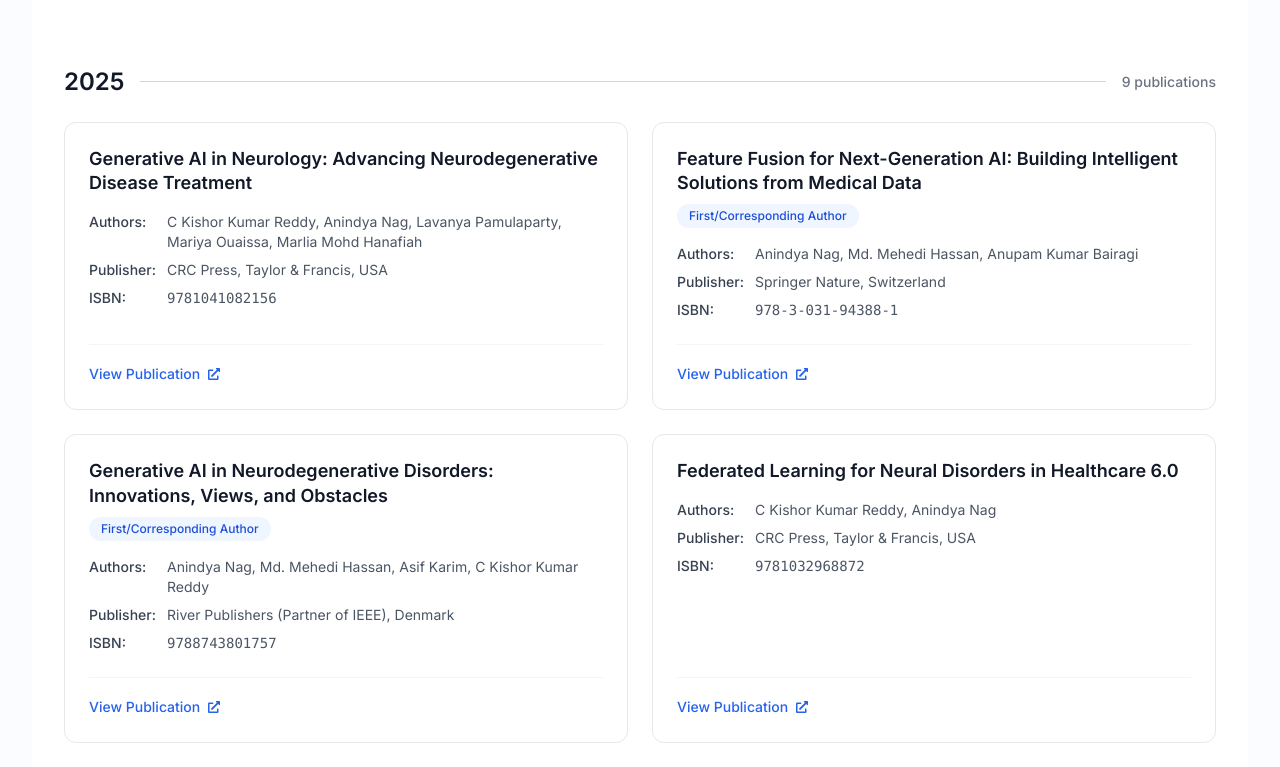
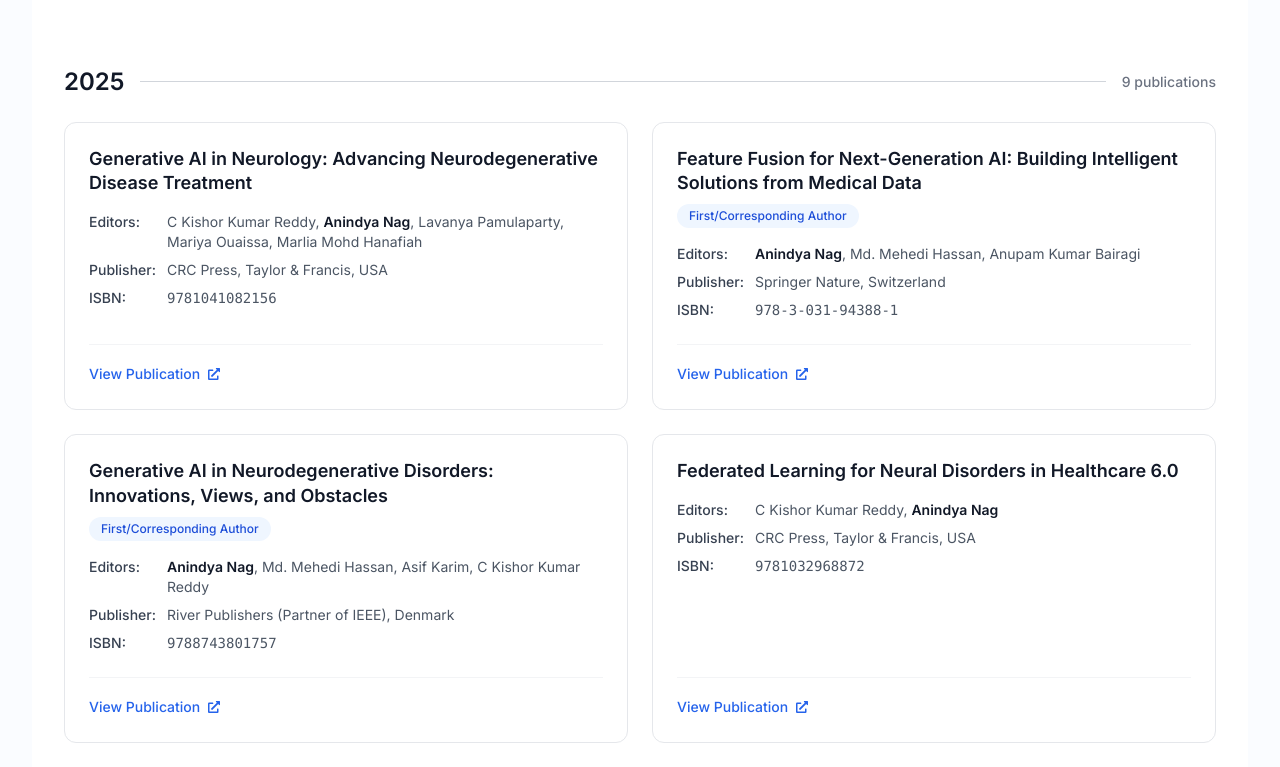
Before and after one commit to shahjalal-mahmud/portfolio-nag-sir, a React (Vite) app: page / in a window 1280 px wide. Shown: the part 4430-5197 px from the top of the page. Built offline with nearby package versions, Linux system fonts and the light colour scheme; no server answers.

Commit message:
Bold name in publications

```diff
--- a/src/components/publications/BookChapters.jsx
+++ b/src/components/publications/BookChapters.jsx
@@ -56,7 +56,14 @@ const BookChapters = () => {
                                                 </div>
 
                                                 <p className="text-sm text-gray-700 mb-4">
-                                                    <span className="font-medium">Authors:</span> {chapter.authors}
+                                                    <span className="font-medium">Authors:</span>{" "}
+                                                    {chapter.authors.split(/(Anindya Nag)/).map((part, idx) =>
+                                                        part === "Anindya Nag" ? (
+                                                            <strong key={idx} className="text-gray-900 font-semibold">Anindya Nag</strong>
+                                                        ) : (
+                                                            part
+                                                        )
+                                                    )}
                                                 </p>
 
                                                 <div className="flex flex-wrap gap-2">
--- a/src/components/publications/ConferenceProceedings.jsx
+++ b/src/components/publications/ConferenceProceedings.jsx
@@ -79,7 +79,15 @@ const ConferenceProceedings = () => {
                                         </div>
                                     )}
 
-                                    <p className="text-sm text-gray-700 mb-4">{item.authors}</p>
+                                    <p className="text-sm text-gray-700 mb-4">
+                                        {item.authors.split(/(Anindya Nag)/).map((part, idx) =>
+                                            part === "Anindya Nag" ? (
+                                                <strong key={idx} className="text-gray-900 font-semibold">Anindya Nag</strong>
+                                            ) : (
+                                                part
+                                            )
+                                        )}
+                                    </p>
 
                                     {(item.is_first_author || item.is_corresponding_author) && (
                                         <div className="flex flex-wrap gap-2">
--- a/src/components/publications/EditedBooks.jsx
+++ b/src/components/publications/EditedBooks.jsx
@@ -57,8 +57,21 @@ const EditedBooks = () => {
 
                                                 <div className="mt-4 space-y-2 text-sm text-gray-600">
                                                     <p className="flex">
-                                                        <span className="font-medium text-gray-700 min-w-[70px]">Authors:</span>
-                                                        <span className="ml-2">{book.authors}</span>
+                                                        <span className="font-medium text-gray-700 min-w-[70px]">Editors:</span>
+                                                        <span className="ml-2">
+                                                            {book.authors.split(/(Anindya Nag)/).map((part, idx) =>
+                                                                part === "Anindya Nag" ? (
+                                                                    <span
+                                                                        key={idx}
+                                                                        className="font-semibold text-gray-900"
+                                                                    >
+                                                                        Anindya Nag
+                                                                    </span>
+                                                                ) : (
+                                                                    part
+                                                                )
+                                                            )}
+                                                        </span>
                                                     </p>
                                                     <p className="flex">
                                                         <span className="font-medium text-gray-700 min-w-[70px]">Publisher:</span>
--- a/src/components/publications/JournalArticles.jsx
+++ b/src/components/publications/JournalArticles.jsx
@@ -101,7 +101,13 @@ const JournalArticles = () => {
                                     </div>
 
                                     <p className="mt-4 text-sm text-gray-600">
-                                        {article.authors}
+                                        {article.authors.split(/(Anindya Nag)/).map((part, idx) =>
+                                            part === "Anindya Nag" ? (
+                                                <strong key={idx} className="text-gray-900 font-semibold">Anindya Nag</strong>
+                                            ) : (
+                                                part
+                                            )
+                                        )}
                                     </p>
                                 </div>
 
```
